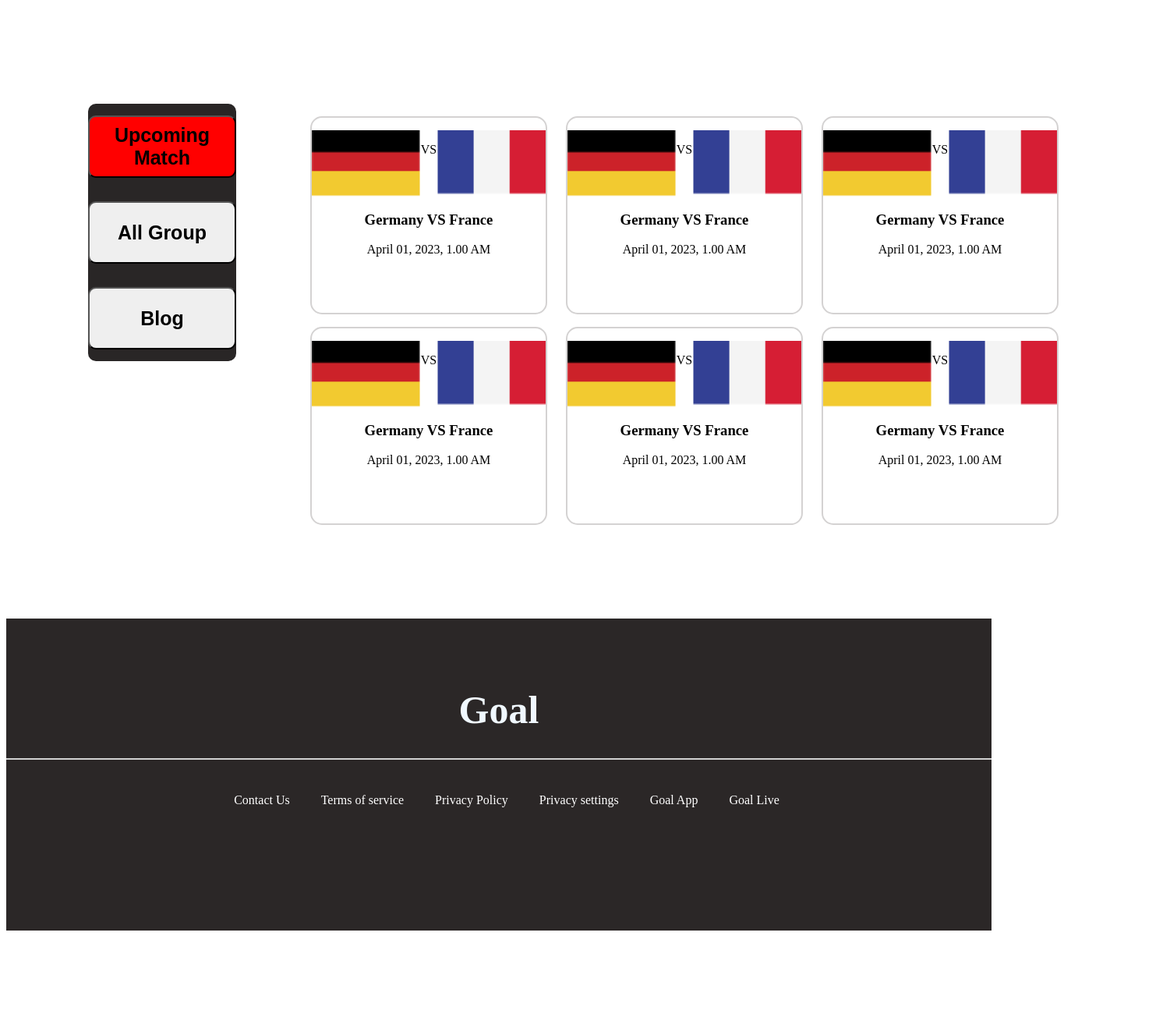
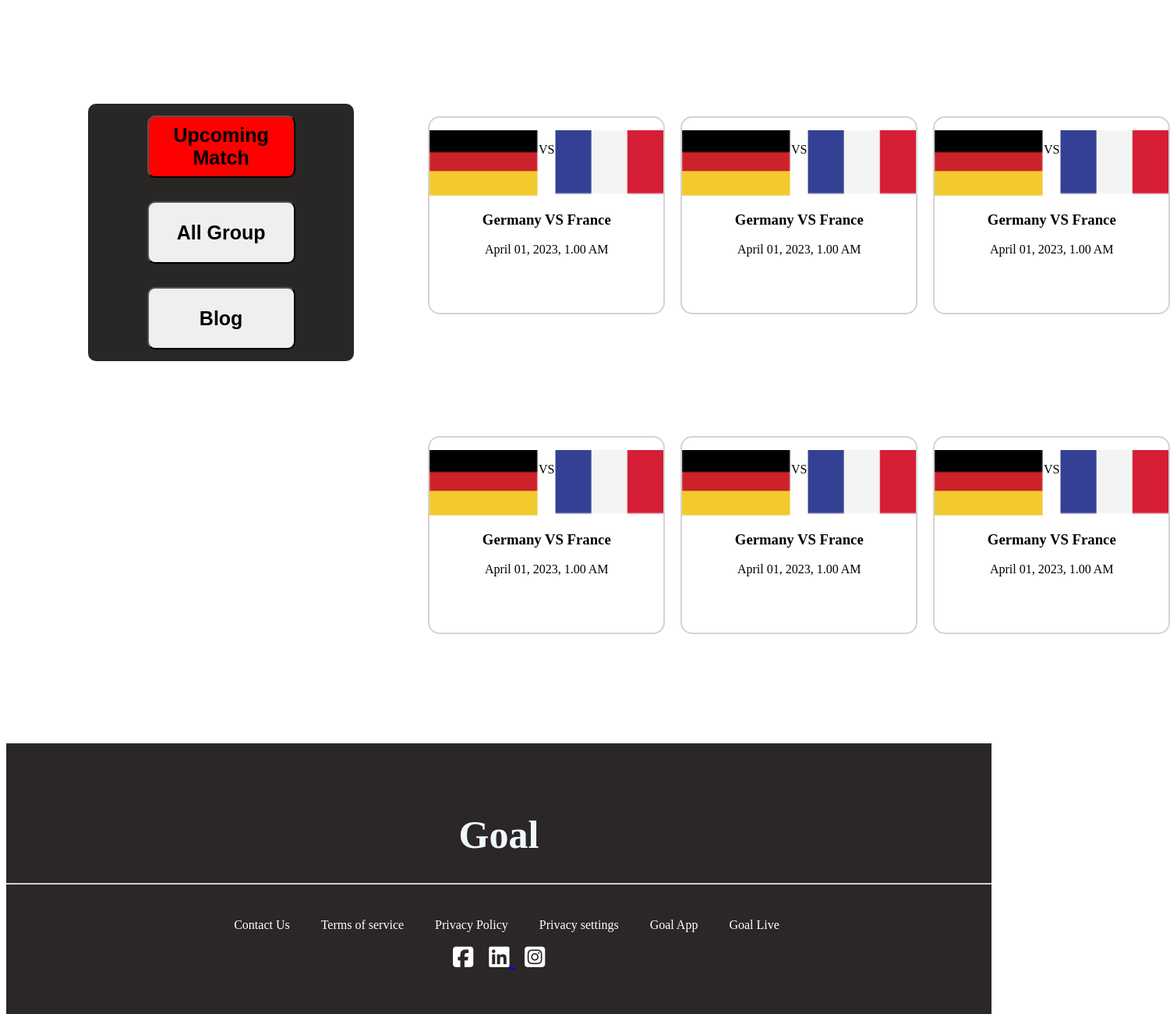
Before and after one commit to tahminarim/goal-com, a plain HTML site: page upcoming-match.html in a window 1280 px wide. Shown: the part 980-2280 px from the top of the page at 78% size, 1501 px wide, since content can reach past the window. Before the commit the page ends 2181 px from the top, so only its background shows below. Drawn offline with Linux system fonts and the light colour scheme.

Commit message:
social medias

```diff
--- a/style.css
+++ b/style.css
@@ -190,28 +190,19 @@ upcoming matches  style
 ----------------------*/
 .all-matches {
     display: grid;
-    grid-template-rows: repeat(3, 1fr);
+    grid-template-columns: repeat(3, 1fr);
 
-    grid-gap: 500em;
+    grid-gap:20px;
     margin-left: 80px;
     margin-right: 0px;
 
-    width: 900em;
-    height: 40em;
+    width: 400px;
+    height: 800px;
 
 
 }
 
-.matches {
-    display: grid;
-    grid-template-columns: repeat(3, 1fr);
 
-    grid-column-gap: 24px;
-
-    margin-bottom: 20px;
-
-
-}
 
 .match {
     border: 2px solid rgb(212, 210, 210);
@@ -232,15 +223,11 @@ upcoming matches  style
     height: 100%;
 }
 
-.match-detail {
-    text-align: center;
-
-}
 
 .match-detail {
     display: grid;
     align-items: center;
-
+    text-align: center;
 }
 
 
--- a/upcoming-match.html
+++ b/upcoming-match.html
@@ -55,9 +55,6 @@
 
 
             <div class="all-matches">
-                <div class="matches">
-
-
                 <div class="match">
                     <div class="match-banner">
                         <img src="images/germany-Flag.png" alt="">
@@ -207,7 +204,7 @@
 
                     </div>
                 </div>
-                </div>
+
 
             </div>
 
@@ -235,6 +232,14 @@
 
 
         </nav>
+
+        <a href="https://www.facebook.com/" style="font-size:30px;"><i class="fa-brands fa-facebook-square"
+                style="color:white ;"></i></a> &nbsp; &nbsp;
+
+        <a href="https://www.linkedin.com/" style="font-size:30px;"> <i class="fa-brands fa-linkedin"
+                style="color:white ;"></i> </a> &nbsp;&nbsp;
+        <a href="https://www.instagram.com/" style="font-size:30px;"><i class="fa-brands fa-instagram-square"
+                style="color:white ;"></i></a>
     </footer>
 
 </body>
```
Also changed, not shown: index.html (+8 -0 lines). Lines whose indentation alone changed are shown as unchanged.
